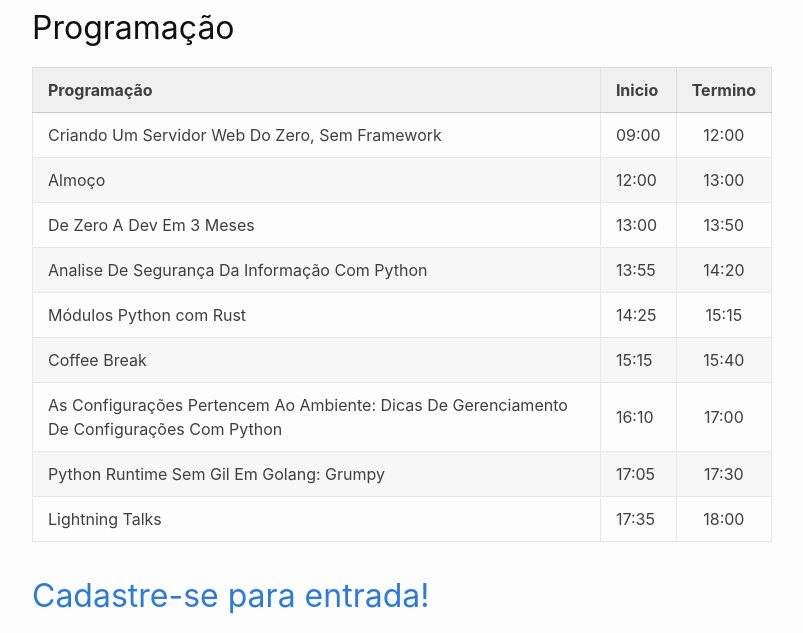
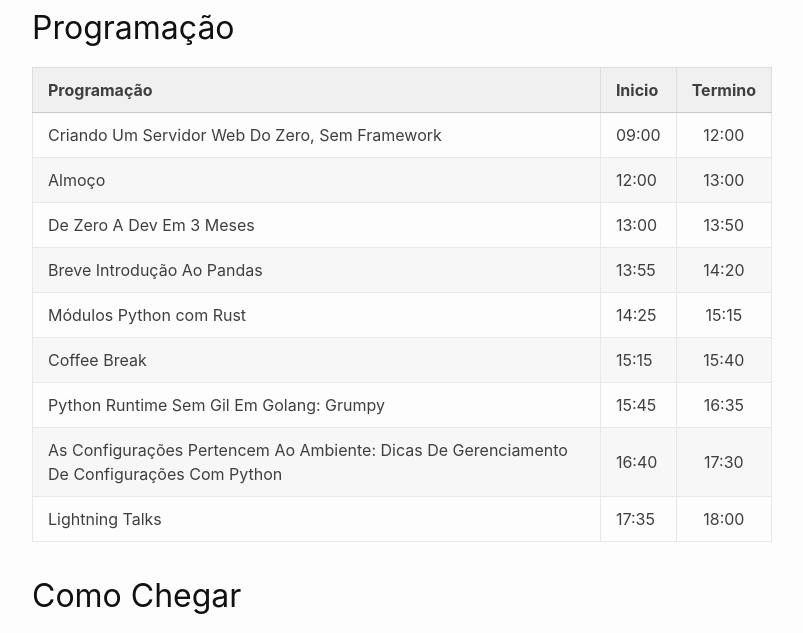
Before and after one commit to Grupy-ABC/Grupy-ABC.github.io, a Jekyll site: the page built from _posts/2018-05-12-grupy-abc-first-meetup.markdown, in a window 1280 px wide and 900 px high, scrolled down 364 px, cut to the strip 0-633 px from the top of the window. Shown: the whole strip, without its empty margins (238-1041 px from the left). Built offline with Jekyll 4.4.1, drawn with Linux system fonts in a browser that asks for light colours.

Commit message:
Update programação realizada.

```diff
--- a/_posts/2018-05-12-grupy-abc-first-meetup.markdown
+++ b/_posts/2018-05-12-grupy-abc-first-meetup.markdown
@@ -18,14 +18,12 @@ O evento acontecerá na __UFABC, campus de Santo André na Sala S-213, no dia 12
 | Criando Um Servidor Web Do Zero, Sem Framework                                             | 09:00      |   12:00 |
 | Almoço                                                                                     | 12:00      |   13:00 |
 | De Zero A Dev Em 3 Meses                                                                   | 13:00      |   13:50 |
-| Analise De Segurança Da Informação Com Python                                              | 13:55      |   14:20 |
+| Breve Introdução Ao Pandas                                                                 | 13:55      |   14:20 |
 | Módulos Python com Rust                                                                    | 14:25      |   15:15 |
 | Coffee Break                                                                               | 15:15      |   15:40 |
-| As Configurações Pertencem Ao Ambiente: Dicas De Gerenciamento De Configurações Com Python | 16:10      |   17:00 |
-| Python Runtime Sem Gil Em Golang: Grumpy                                                   | 17:05      |   17:30 |
+| Python Runtime Sem Gil Em Golang: Grumpy                                                   | 15:45      |   16:35 |
+| As Configurações Pertencem Ao Ambiente: Dicas De Gerenciamento De Configurações Com Python | 16:40      |   17:30 |
 | Lightning Talks                                                                            | 17:35      |   18:00 |
-
-## [Cadastre-se para entrada!][form-data]
 
 
 ## Como Chegar
```
